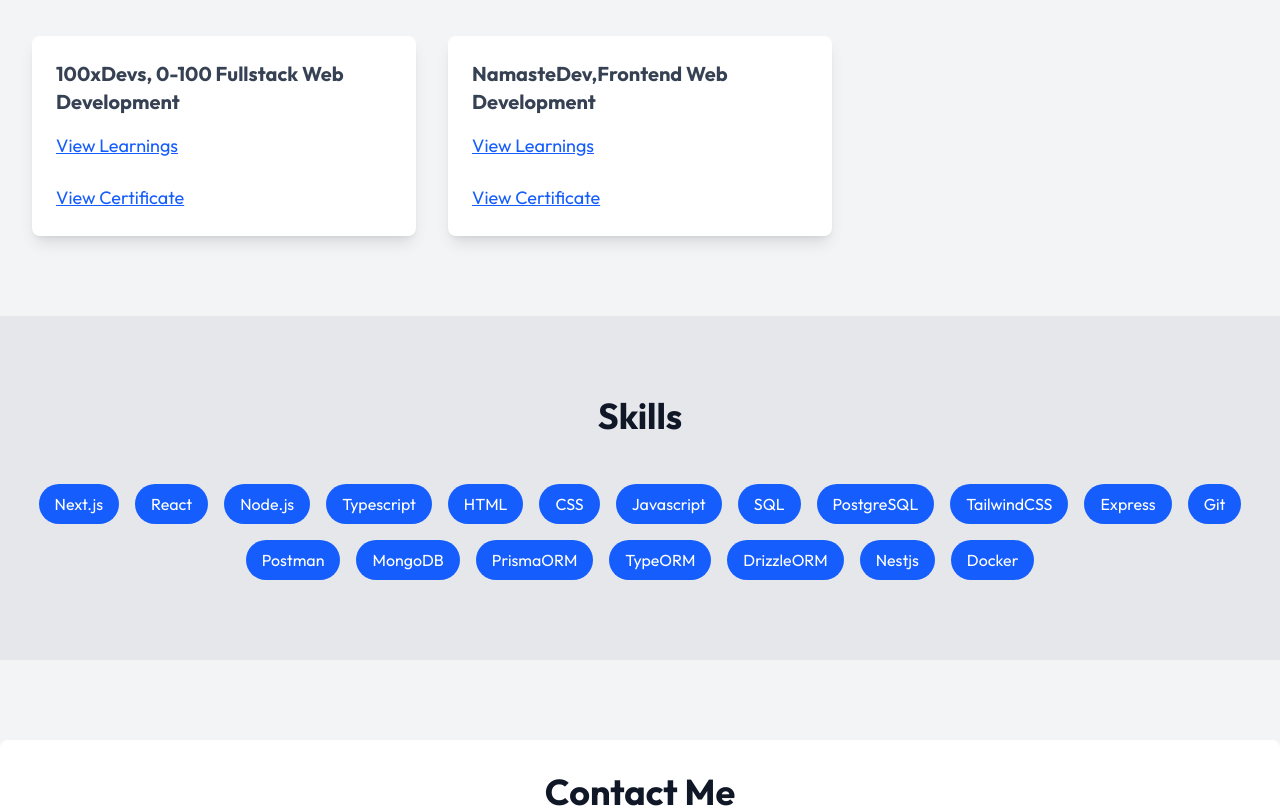
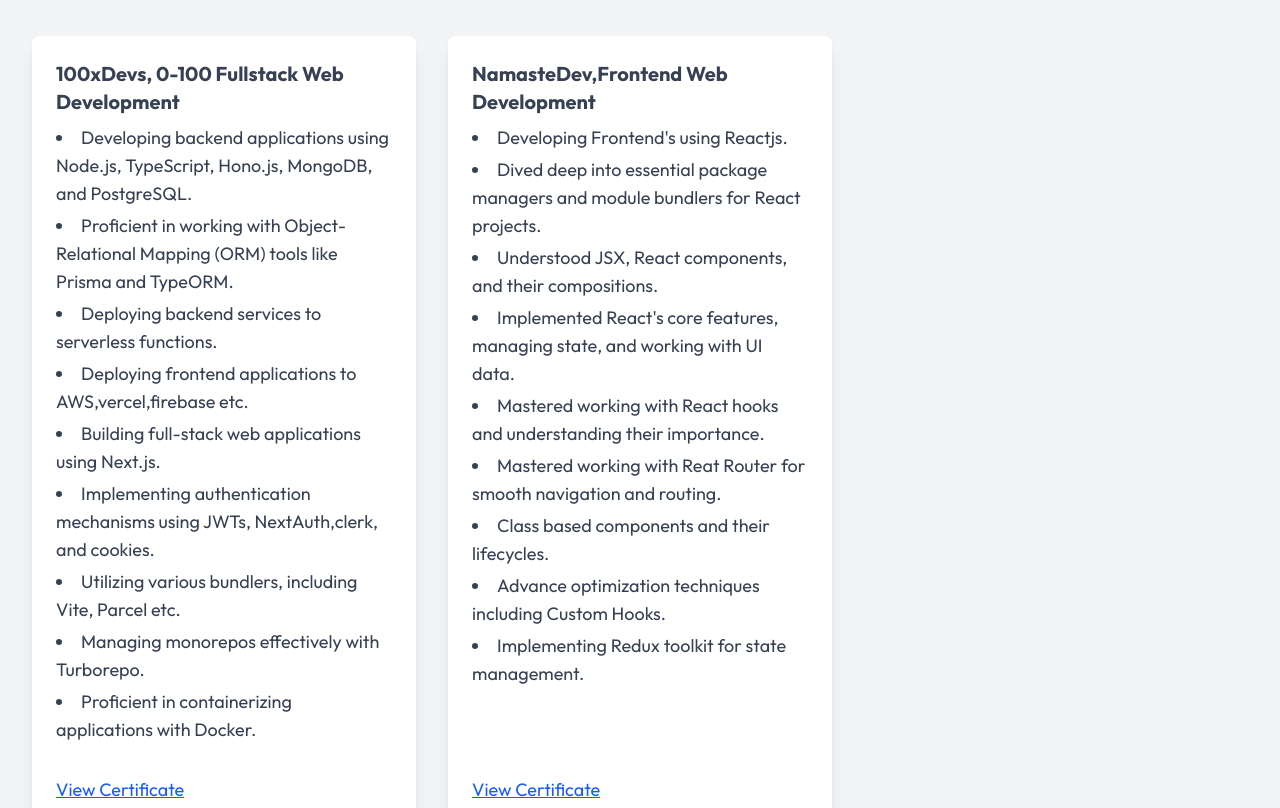
Before and after one commit to daraijaz1122/portfolio-new, a Next.js app: page / in a window 1280 px wide. Shown: the part 3340-4148 px from the top of the page. Built offline with nearby package versions, Linux system fonts and the light colour scheme.

Commit message:
updated courses description component

```diff
--- a/app/_components/CourseDescription.tsx
+++ b/app/_components/CourseDescription.tsx
@@ -1,4 +1,4 @@
-import React, { useState } from "react";
+import React from "react";
 
 interface CourseDescriptionProps {
   description: string;
@@ -9,19 +9,11 @@
   description,
   courseId,
 }: CourseDescriptionProps) => {
-  const [openDescription, setOpenDescription] = useState(false);
-
-  const handleOpenDescription = () => {
-    setOpenDescription(!openDescription);
-  };
-
   return (
     <div className="course-description">
       {/* Smooth transition container */}
       <div
-        className={`transition-all duration-300 ease-in-out overflow-hidden ${
-          openDescription ? "max-h-96 opacity-100" : "max-h-0 opacity-0"
-        }`}
+        className={`transition-all duration-300 ease-in-out overflow-hidden `}
       >
         <ul className="list-disc list-inside space-y-1 mb-4">
           {description.split("\n").map((line, i) => (
@@ -34,13 +26,6 @@
           ))}
         </ul>
       </div>
-
-      <button
-        onClick={handleOpenDescription}
-        className="cursor-pointer text-blue-600 py-2 text-lg underline hover:text-blue-400 transition-colors"
-      >
-        {openDescription ? "Hide Learnings" : "View Learnings"}
-      </button>
     </div>
   );
 };
--- a/app/_components/Courses.tsx
+++ b/app/_components/Courses.tsx
@@ -34,7 +34,7 @@
                 <CourseDescription
                   description={course.description}
                   courseId={course.courseId}
-                  key={course.courseId} // Unique identifier
+                  key={course.courseId}
                 />
               </div>
 
```
